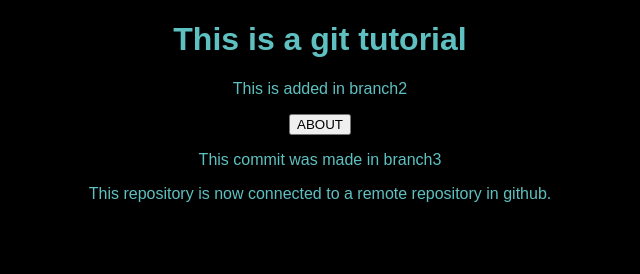
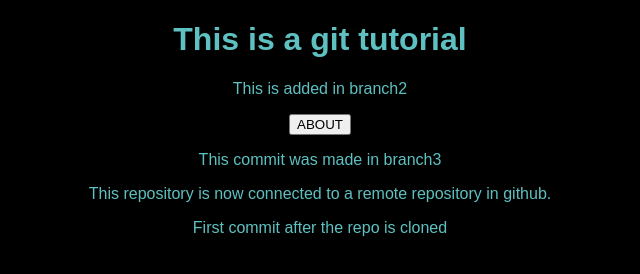
Before and after one commit to dhritich20baruah/gitBasics, a plain HTML site: page index.html in a window 1280 px wide. Shown: the whole page, without its empty margins (320-960 px from the left). Drawn offline with Linux system fonts and the light colour scheme.

Commit message:
Clonned 1st commit

```diff
--- a/index.html
+++ b/index.html
@@ -18,5 +18,7 @@
 
     <p>This repository is now connected to  a remote repository in github.</p>
 
+    <p>First commit after the repo is cloned</p>
+
 </body>
 </html>
```
